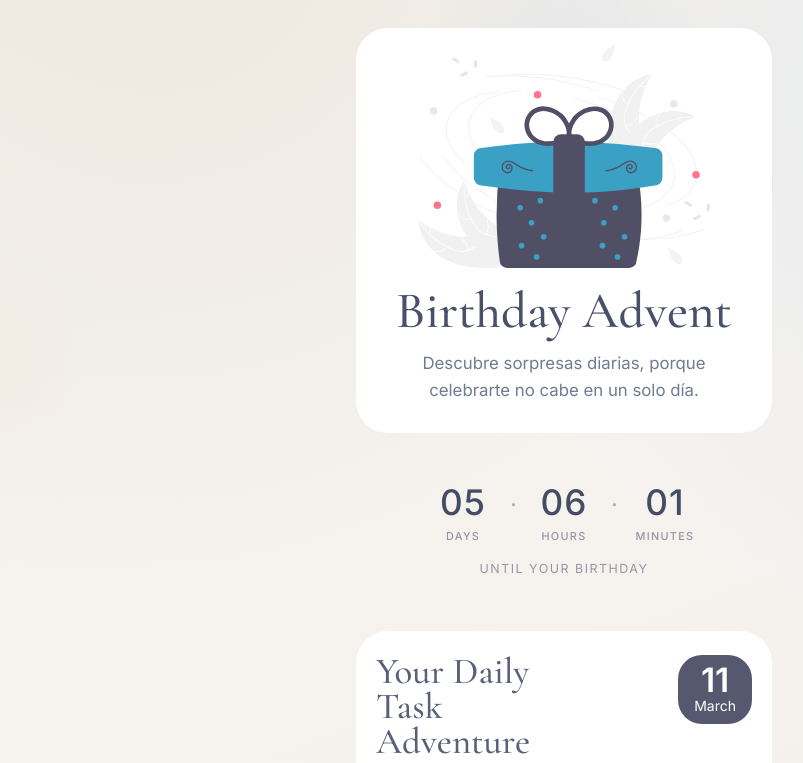
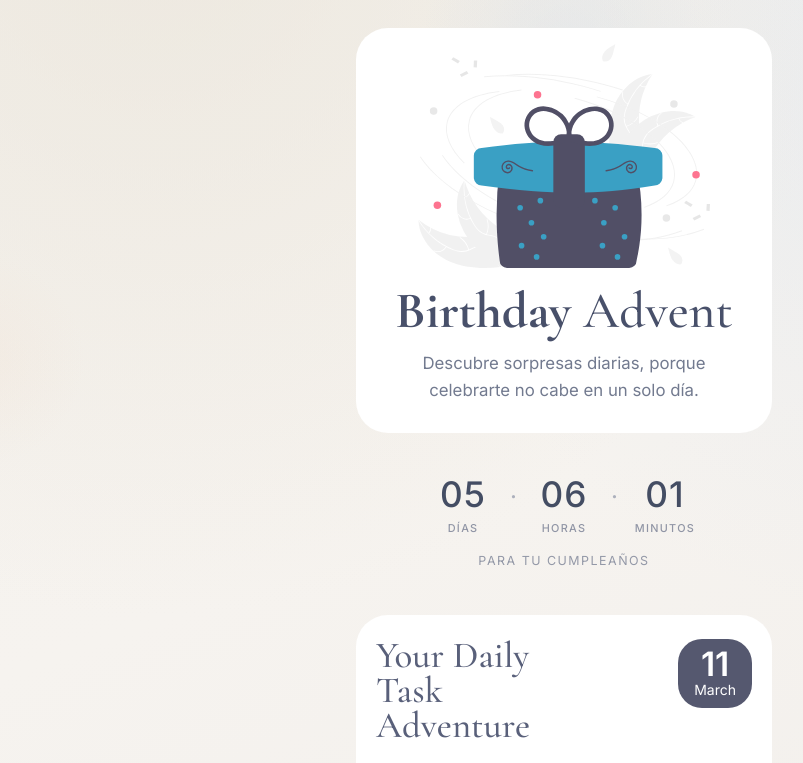
Before and after one commit to nelaruizc/birthday-advent, a React (Vite) app: page / in a window 1280 px wide. Shown: the top 763 px of the page, without its empty margins (76-879 px from the left). Built offline with nearby package versions, Linux system fonts and the light colour scheme.

Commit message:
Actualiza favicon y textos del contador

```diff
--- a/index.html
+++ b/index.html
@@ -2,7 +2,7 @@
 <html lang="en">
   <head>
     <meta charset="UTF-8" />
-    <link rel="icon" type="image/svg+xml" href="/vite.svg" />
+    <link rel="icon" type="image/svg+xml" href="/favicon.svg" />
     <meta name="viewport" content="width=device-width, initial-scale=1.0" />
     <title>Birthday Advent</title>
   </head>
--- a/src/components/FloatingCountdown.tsx
+++ b/src/components/FloatingCountdown.tsx
@@ -12,18 +12,18 @@ const block = (value: number, label: string) => (
 )
 
 export const FloatingCountdown = ({ countdown }: Props) => (
-  <section aria-label="Birthday countdown" className="py-7">
+  <section aria-label="Birthday countdown" className="py-5">
     <dl className="flex items-start justify-center gap-1">
-      {block(countdown.days, 'DAYS')}
+      {block(countdown.days, 'DÍAS')}
       <span aria-hidden="true" className="px-1 pt-1 text-2xl text-[#acb0bc]">
         ·
       </span>
-      {block(countdown.hours, 'HOURS')}
+      {block(countdown.hours, 'HORAS')}
       <span aria-hidden="true" className="px-1 pt-1 text-2xl text-[#acb0bc]">
         ·
       </span>
-      {block(countdown.minutes, 'MINUTES')}
+      {block(countdown.minutes, 'MINUTOS')}
     </dl>
-    <p className="mt-4 text-center text-[0.78rem] tracking-[0.12em] text-[#9398a7]">UNTIL YOUR BIRTHDAY</p>
+    <p className="mt-4 text-center text-[0.78rem] tracking-[0.12em] text-[#9398a7]">PARA TU CUMPLEAÑOS</p>
   </section>
 )
--- a/src/components/HeroCard.tsx
+++ b/src/components/HeroCard.tsx
@@ -9,7 +9,7 @@ export const HeroCard = () => {
         className="max-h-56 w-full object-contain opacity-90"
       />
 
-      <h1 className="mt-5 text-center font-serif text-[3.2rem] leading-[0.9] text-[#48506a]">Birthday Advent</h1>
+      <h1 className="mt-5 text-center font-serif text-[3.2rem] leading-[0.9] text-[#48506a]"><span className="font-bold">Birthday</span> Advent</h1>
       <p className="mx-auto mt-4 max-w-[290px] text-center text-[1.05rem] leading-relaxed text-[#727a8f]">
         Descubre sorpresas diarias, porque celebrarte no cabe en un solo día.
       </p>
```
Also changed, not shown: public/favicon.svg (added).
